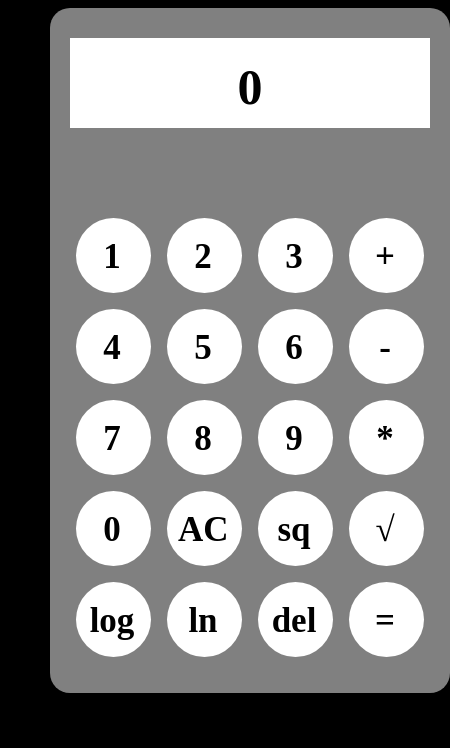
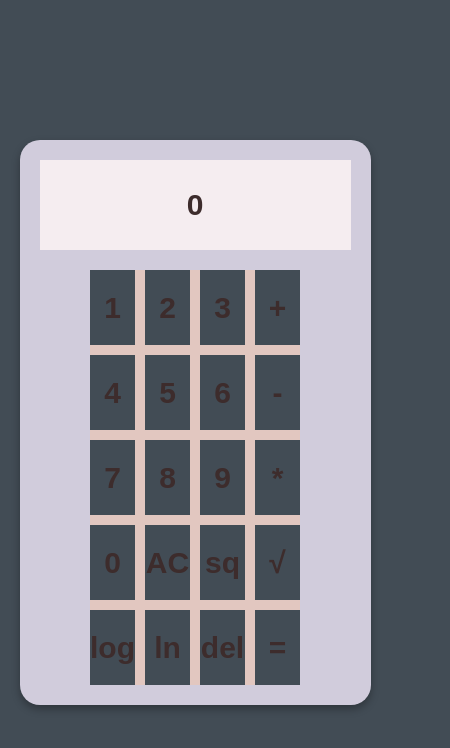
Before and after one commit to ROHITMACHIGAD/calculator, a plain HTML site: page index.html in a window 390 px wide. Shown: the whole page, 450 px wide, since content can reach past the window. Drawn offline with nearby package versions, Linux system fonts and the light colour scheme.

Commit message:
Updated some styles - version -1.0.0

```diff
--- a/style.css
+++ b/style.css
@@ -1,133 +1,136 @@
+/* Base styles for all screen sizes */
+* {
+    margin: 0;
+    padding: 0;
+    box-sizing: border-box;
+}
 
-@media(min-width:501px)
-{
-    *{
-        background-color:black;
+body {
+    margin: 0;
+    font-family: Arial, sans-serif;
+    background-color: #424c55; /* Charcoal */
+}
+
+/* Styles for screens wider than 500px */
+@media(min-width:501px) {
+    * {
+        background-color: #424c55; /* Charcoal */
+    }
+    body {
+        display: flex;
+        justify-content: center; /* Centers horizontally */
+        align-items: center;    /* Centers vertically */
+        min-height: 100vh;      /* Full viewport height */
+        background-color: #424c55; /* Charcoal */
+    }
+    .container {
+        width: 400px;
+        height: 685px;
+        background-color: #d1ccdc; /* Lavender Web */
+        border-radius: 20px;
+        display: flex;
+        flex-direction: column;
+        align-items: center;
+        padding-top: 30px;
+    }
+    .display {
+        width: 360px;
+        height: 90px;
+        background-color: #f5edf0; /* Lavender Blush */
+        text-align: center;
+        border-radius: 10px;
+        margin-bottom: 20px;
+    }
+    .text1 {
+        background-color: #f5edf0; /* Lavender Blush */
+        font-size: 50px;
+        line-height: 90px;
+        color: #3d2c2c; /* Van Dyke */
+    }
+    .numpad {
+        display: grid;
+        grid-template-columns: repeat(4, 75px);
+        gap: 16px;
+        background-color: #886f68; /* Cinereous */
+        padding: 20px;
+    }
+    .numpad > div {
+        background-color: #f5edf0; /* Lavender Blush */
+        width: 75px;
+        height: 75px;
+        border-radius: 50%;
+        text-align: center;
+        line-height: 75px;
+        font-size: 20px;
+        color: #ffffff; /* Van Dyke */
+    }
+    .animate {
+        background-color: #f5edf0; /* Lavender Blush */
+        opacity: 0.5;
+    }
+    .numpad > div > h1 {
+        border-radius: 50%;
 
     }
-    .container{
-        width:400px;
-        height:685px;
-        background-color:grey;
-        position:relative;
-        left:550px;
+}
+
+/* Styles for screens up to 500px wide */
+@media (max-width: 500px) {
+    * {
+        background-color: #424c55; /* Charcoal */
+    }
+    body {
+        display: flex;
+        justify-content: center; /* Centers horizontally */
+        align-items: center;    /* Centers vertically */
+        min-height: 100vh;      /* Full viewport height */
+        background-color: #424c55; /* Charcoal */
+        padding: 10px;
+    }
+    .container {
+        width: 90vw;
+        height: auto;
+        max-height: 90vh;
+        background-color: #d1ccdc; /* Lavender Web */
         border-radius: 20px;
-
+        display: flex;
+        flex-direction: column;
+        align-items: center;
+        padding: 20px;
+        box-shadow: 0 4px 8px rgba(0,0,0,0.3);
     }
-    .display{
-        width:360px;
-        height:90px;
-        background-color: white;
-        position: relative;
-        left:20px;
-        top:30px;
+    .display {
+        width: 100%;
+        height: 90px;
+        background-color: #f5edf0; /* Lavender Blush */
         text-align: center;
-
+        border-radius: 10px;
+        margin-bottom: 20px;
     }
-    .text1{
-       background-color:white;
-       position:relative;
-       top:20px;
-       font-size: 50px;
-
+    .text1 {
+        background-color: #f5edf0; /* Lavender Blush */
+        font-size: 30px;
+        line-height: 90px;
+        color: #3d2c2c; /* Van Dyke */
     }
-    .numpad>div {
-        background-color: white;
-        width:75px;
-        height:75px;
+    .numpad {
+        display: grid;
+        grid-template-columns: repeat(4, 1fr);
+        gap: 10px;
+        background-color: #e2c7c0; /* Cinereous */
+    }
+    .numpad > div {
+        background-color: #f5edf0; /* Lavender Blush */
+        width: 100%;
+        height: 75px;
         border-radius: 50%;
         text-align: center;
-        position:relative;
-        top:30px;
+        line-height: 75px;
+        font-size: 15px;
+        color: #3d2c2c; /* Van Dyke */
     }
-    .numpad{
-        display:grid;
-        grid-template-columns: repeat(4,0.2fr);
-        gap:16px;
-        background-color: grey;
-        position:relative;
-        top:90px;
-        left:26px;
-        width:350px;
+    .animate {
+        background-color: #f5edf0; /* Lavender Blush */
+        opacity: 0.5;
     }
-    .numpad h1{
-        background-color: white;
-        width:50px;
-        position:relative;
-        left:11px;
-        bottom:4px;
-        font-weight:bolder;
-        font-size: 35px;
-        color:black;
-    }
-    .animate{
-        background-color: white;
-        opacity:0.5;
-    }
-
 }
-
-@media (max-width: 500px) {
-    *{
-        background-color: black;
-    }
-    .container{
-        width:400px;
-        height:685px;
-        background-color:grey;
-        position:relative;
-        left:42px;
-        border-radius: 20px;
-    }
-    .display{
-        width:360px;
-        height:90px;
-        background-color: white;
-        position: relative;
-        left:20px;
-        top:30px;
-        text-align: center;
-
-    }
-    .text1{
-       background-color:white;
-       position:relative;
-       top:20px;
-       font-size: 50px;
-
-    }
-    .numpad>div {
-        background-color: white;
-        width:75px;
-        height:75px;
-        border-radius: 50%;
-        text-align: center;
-        position:relative;
-        top:30px;
-    }
-    .numpad{
-        display:grid;
-        grid-template-columns: repeat(4,0.2fr);
-        gap:16px;
-        background-color: grey;
-        position:relative;
-        top:90px;
-        left:26px;
-        width:350px;
-    }
-    .numpad h1{
-        background-color: white;
-        width:50px;
-        position:relative;
-        left:11px;
-        bottom:4px;
-        font-weight:bolder;
-        font-size: 35px;
-        color:black;
-    }
-    .animate{
-        background-color: white;
-        opacity:0.5;
-    }
-
-}
```
